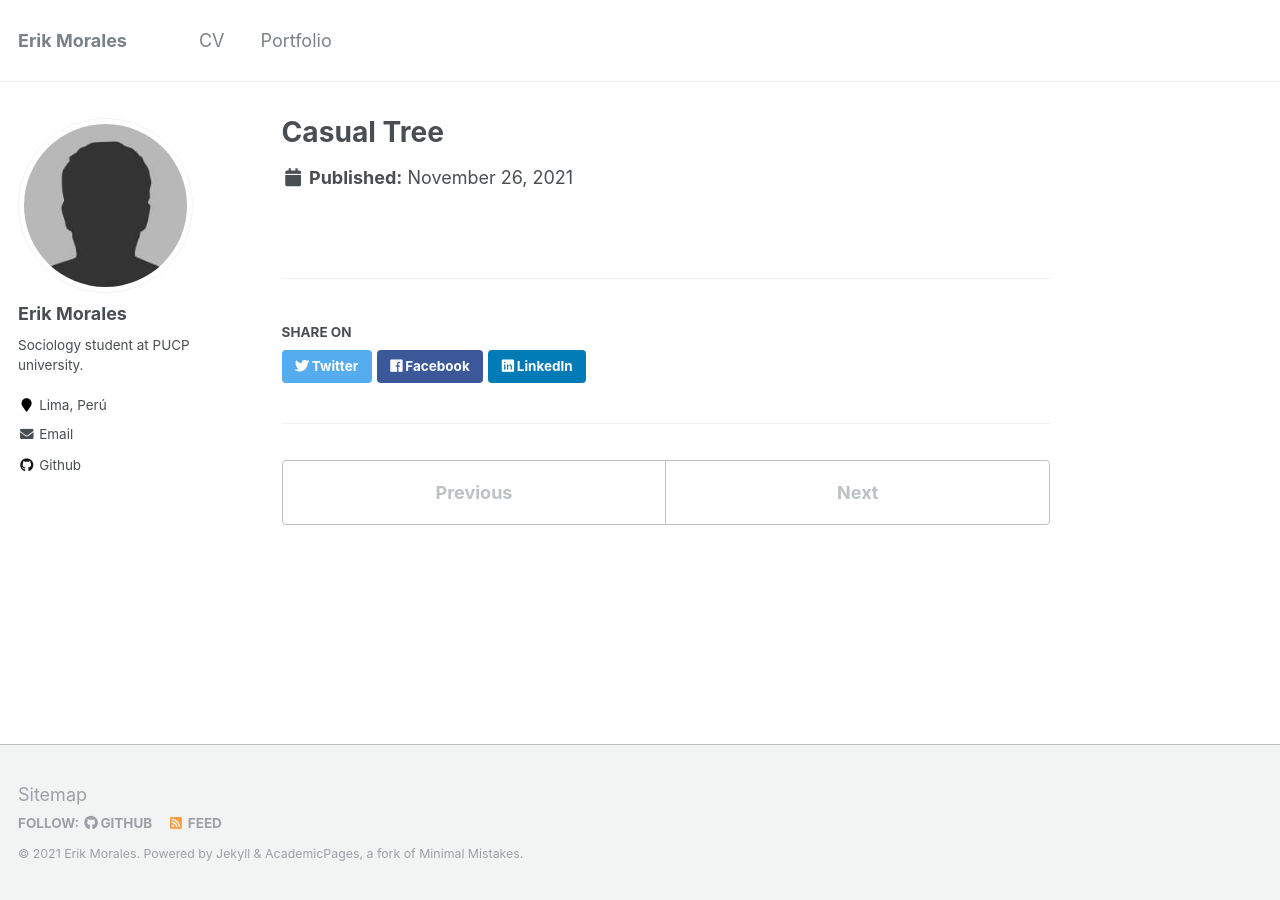
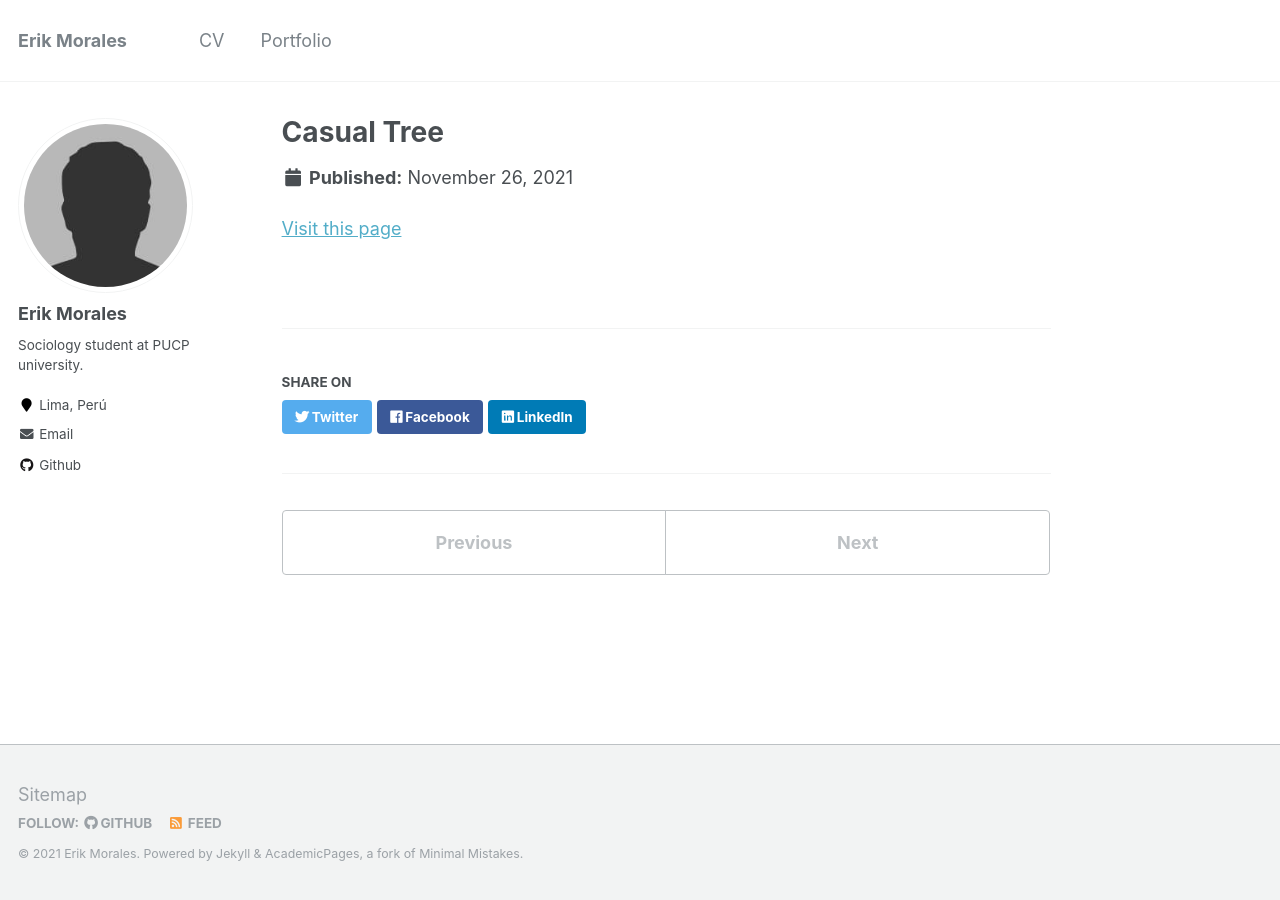
Before and after one commit to HaloReach2552/Brando.fold.github.io, a Jekyll site: the page built from _portfolio/portfolio-2.md, in a window 1280 px wide. Built offline with Jekyll 4.4.1, drawn with Linux system fonts in a browser that asks for light colours.

Commit message:
Update portfolio-2.md

```diff
--- a/_portfolio/portfolio-2.md
+++ b/_portfolio/portfolio-2.md
@@ -2,5 +2,8 @@
 title: "Casual Tree"
 excerpt: "Short description of portfolio item number 2 <br/><img src='/images/500x300.png'>"
 date: "2021-11-26"
+paperurl: "https://github.com/alexanderquispe/ECO224/blob/main/Labs/replication_6/Casual_Tree_Erik.Rmd"
 collection: portfolio
 ---
+
+[Visit this page](https://github.com/alexanderquispe/ECO224/blob/main/Labs/replication_6/Casual_Tree_Erik.Rmd)
```
